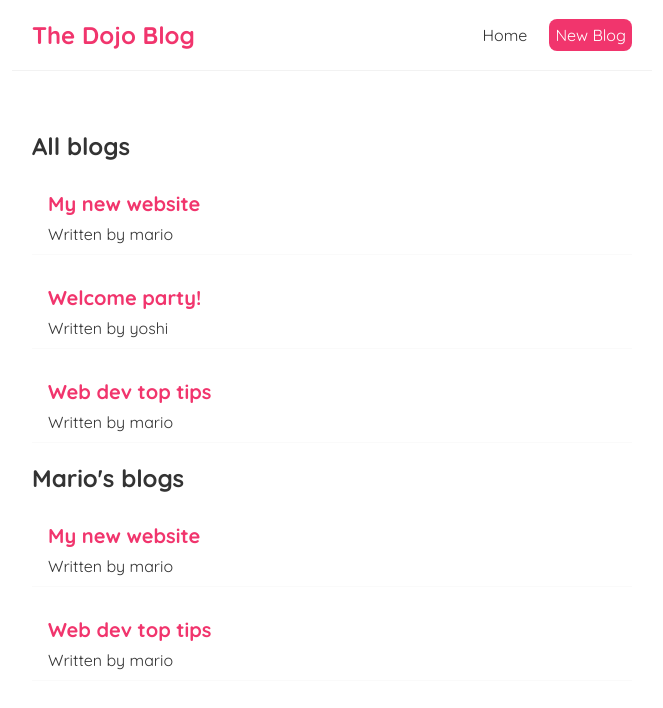
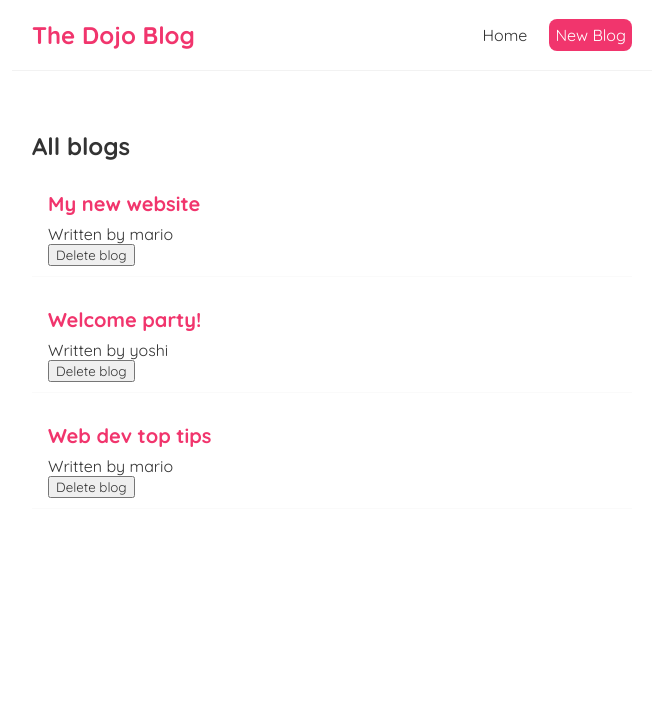
Before and after one commit to mprtcz/LearningReact, a React (Create React App) app: page / in a window 1280 px wide. Shown: the top 708 px of the page, without its empty margins (308-971 px from the left). Built offline with nearby package versions, Linux system fonts and the light colour scheme.

Commit message:
Passing handler functions to child component.

```diff
--- a/src/BlogList.js
+++ b/src/BlogList.js
@@ -4,7 +4,7 @@
   //   const blogs = props.blogs;
   //   const title = props.title;
 
-  const { blogs, title } = props;
+  const { blogs, title, handleDelete } = props;
 
   return (
     <div className="blog-list">
@@ -13,6 +13,7 @@
         <div className="blog-preview" key={blog.id}>
           <h2>{blog.title}</h2>
           <p>Written by {blog.author}</p>
+          <button onClick={() => handleDelete(blog.id)}>Delete blog</button>
         </div>
       ))}
     </div>
--- a/src/Home.js
+++ b/src/Home.js
@@ -13,13 +13,14 @@
     },
   ]);
 
+  const handleDelete = (id) => {
+    const newBlogs = blogs.filter((blog) => blog.id !== id);
+    setBlogs(newBlogs);
+  };
+
   return (
     <div className="home">
-      <BlogList blogs={blogs} title="All blogs" />
-      <BlogList
-        blogs={blogs.filter((blog) => blog.author === "mario")}
-        title="Mario's blogs"
-      />
+      <BlogList blogs={blogs} title="All blogs" handleDelete={handleDelete} />
     </div>
   );
 };
```
Also changed, not shown: src/notes/notes.md (+2 -0 lines).
